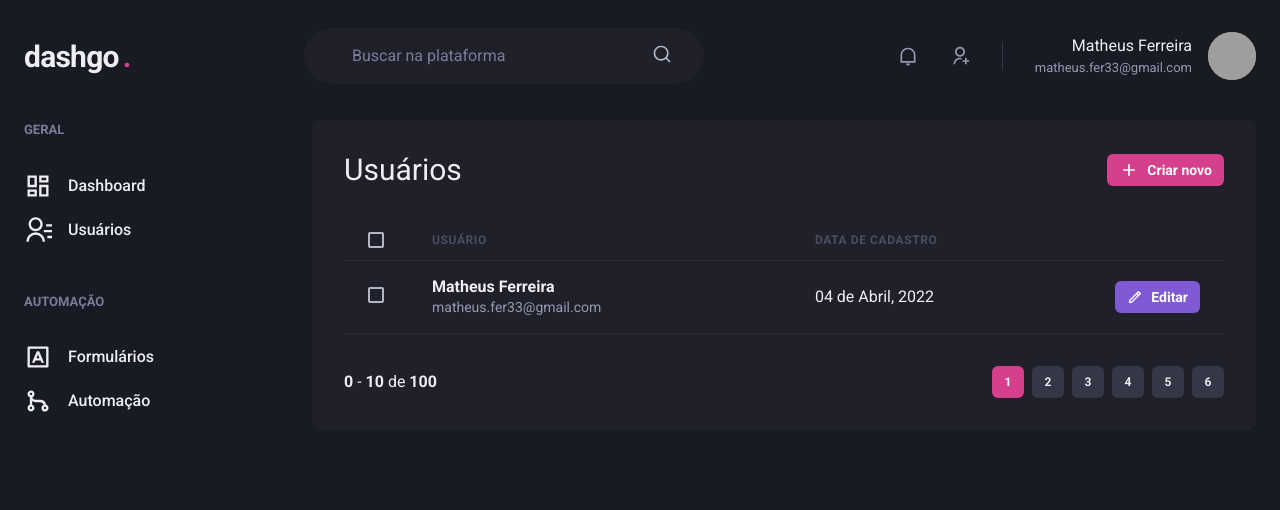
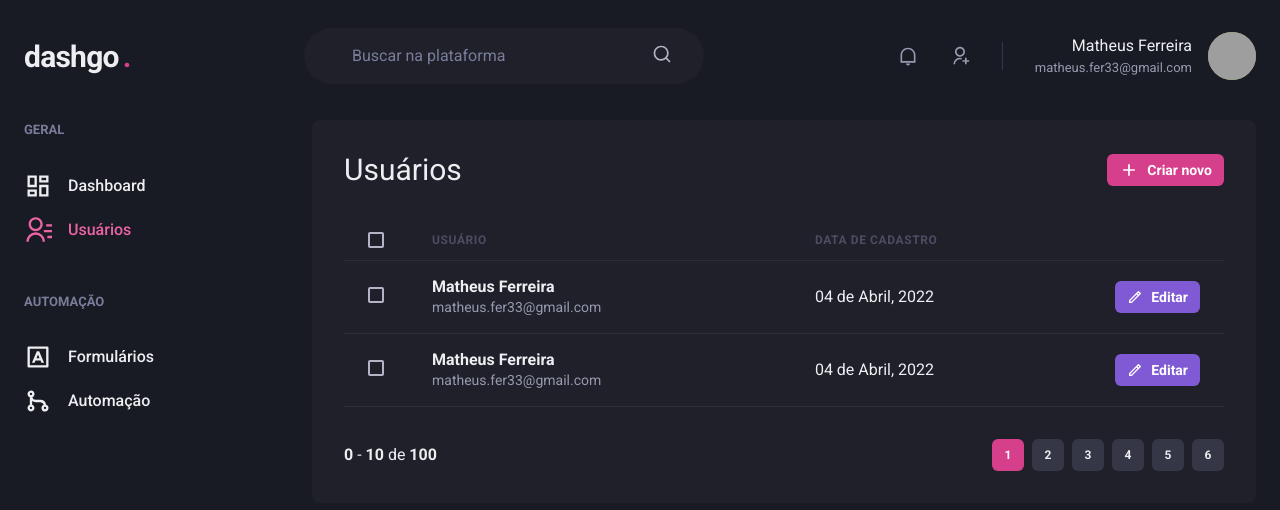
Before and after one commit to matheus-ferreira1/dashgo, a Next.js app: page /users in a window 1280 px wide. Shown: the top 510 px of the page. Built offline with nearby package versions, Linux system fonts and the light colour scheme; grey boxes are pictures that could not be loaded.

Commit message:
adicionado função que colore pagina ativa

```diff
--- /dev/null
+++ b/src/components/ActiveLink.tsx
@@ -0,0 +1,34 @@
+import Link, { LinkProps } from "next/link";
+import { useRouter } from "next/router";
+import { cloneElement, ReactElement } from "react";
+
+interface ActiveLinkProps extends LinkProps {
+   children: ReactElement;
+   shouldMatchExactHref?: boolean;
+}
+
+export function ActiveLink({ children, shouldMatchExactHref = false, ...rest }: ActiveLinkProps) {
+   const { asPath } = useRouter()
+
+   let isActive = false;
+
+   if (asPath === rest.href || asPath === rest.as) {
+      isActive = true;
+   }
+
+   if (shouldMatchExactHref && (asPath === rest.href || asPath === rest.as)) {
+      isActive = true;
+   }
+
+   if (!shouldMatchExactHref && (asPath.startsWith(String(rest.href)) || asPath.startsWith(String(rest.as)))) {
+      isActive = true;
+   }
+
+   return (
+    <Link {...rest}>
+       {cloneElement(children, {
+          color: isActive ? 'pink.400' : "gray.50"
+       })}
+    </Link>
+  )
+}
--- a/src/components/Pagination/index.tsx
+++ b/src/components/Pagination/index.tsx
@@ -4,7 +4,7 @@
    export function Pagination() {
      return (
        <Stack
-         direction="row"
+         direction={["column", "row"]}
          spacing="6"
          mt="8"
          justify="space-between"
--- a/src/components/Sidebar/NavLink.tsx
+++ b/src/components/Sidebar/NavLink.tsx
@@ -1,16 +1,20 @@
-import { Icon, Link, LinkProps as ChakraLinkProps, Text } from "@chakra-ui/react";
+import { Icon, Link as ChakraLink, LinkProps as ChakraLinkProps, Text } from "@chakra-ui/react";
 import { ElementType } from "react"
+import { ActiveLink } from "../ActiveLink";
 
 interface NavLinkProps extends ChakraLinkProps {
    icon: ElementType;
    children: string;
+   href: string;
 }
 
-export function NavLink({ icon, children, ...rest }: NavLinkProps) {
+export function NavLink({ icon, children, href, ...rest }: NavLinkProps) {
   return (
-   <Link display="flex" alignItems="center" {...rest}>
-      <Icon as={icon} fontSize="28" />
-      <Text ml="4" fontWeight="medium">{children}</Text>
-   </Link>
+   <ActiveLink href={href} passHref>
+      <ChakraLink display="flex" alignItems="center" {...rest}>
+         <Icon as={icon} fontSize="28" />
+         <Text ml="4" fontWeight="medium">{children}</Text>
+      </ChakraLink>
+   </ActiveLink>
   )
 }
--- a/src/components/Sidebar/SidebarNav.tsx
+++ b/src/components/Sidebar/SidebarNav.tsx
@@ -7,12 +7,12 @@
   return (
    <Stack spacing="12" align="flex-start">
       <NavSection title="GERAL">
-         <NavLink icon={RiDashboardLine}>Dashboard</NavLink>
-         <NavLink icon={RiContactsLine}>Usuários</NavLink>
+         <NavLink href="/dashboard" icon={RiDashboardLine}>Dashboard</NavLink>
+         <NavLink href="/users" icon={RiContactsLine}>Usuários</NavLink>
       </NavSection>
       <NavSection title="AUTOMAÇÃO">
-         <NavLink icon={RiInputMethodLine}>Formulários</NavLink>
-         <NavLink icon={RiGitMergeLine}>Automação</NavLink>
+         <NavLink href="/forms" icon={RiInputMethodLine}>Formulários</NavLink>
+         <NavLink href="/automation" icon={RiGitMergeLine}>Automação</NavLink>
       </NavSection>
    </Stack>
   )
--- a/src/pages/dashboard.tsx
+++ b/src/pages/dashboard.tsx
@@ -73,7 +73,7 @@
 
          <SimpleGrid flex="1" gap="4" minChildWidth="320px" alignItems="flex-start">
             <Box
-               p="8"
+               p={["4", "8"]}
                bg="gray.800"
                borderRadius={8}
                pb="4"
@@ -82,7 +82,7 @@
                <Chart options={options} series={series} type="area" height={160} />
             </Box>
             <Box
-               p="8"
+               p={["4", "8"]}
                bg="gray.800"
                borderRadius={8}
                pb="4"
--- a/src/pages/users/index.tsx
+++ b/src/pages/users/index.tsx
@@ -1,10 +1,16 @@
-import { Box, Button, Checkbox, Flex, Heading, Icon, Table, Tbody, Td, Text, Th, Thead, Tr } from "@chakra-ui/react";
+import { Box, Button, Checkbox, Flex, Heading, Icon, Table, Tbody, Td, Text, Th, Thead, Tr, useBreakpointValue } from "@chakra-ui/react";
+import Link from "next/link";
 import { RiAddLine, RiPencilLine } from "react-icons/ri";
 import { Header } from "../../components/Header";
 import { Pagination } from "../../components/Pagination";
 import { Sidebar } from "../../components/Sidebar";
 
 export default function UserList() {
+   const isWideVersion = useBreakpointValue({
+      base: false,
+      lg: true,
+   })
+
   return (
     <Box>
        <Header />
@@ -16,6 +22,7 @@
             <Flex mb="8" justify="space-between" align="center">
                <Heading size="lg" fontWeight="normal">Usuários</Heading>
 
+               <Link href="/users/create" passHref>
                   <Button
                      as="a"
                      size="sm"
@@ -25,22 +32,23 @@
                   >
                      Criar novo
                   </Button>
+               </Link>
             </Flex>
 
             <Table colorScheme="whiteAlpha">
                <Thead>
                   <Tr>
-                     <Th px="6" color="gray.300" width="8">
+                     <Th px={["4", "4", "6"]} color="gray.300" width="8">
                         <Checkbox colorScheme="pink" />
                      </Th>
                      <Th>Usuário</Th>
-                     <Th>Data de Cadastro</Th>
+                     { isWideVersion && <Th>Data de Cadastro</Th> }
                      <Th width="8"></Th>
                   </Tr>
                </Thead>
                <Tbody>
                   <Tr>
-                     <Td px="6">
+                     <Td px={["4", "4", "6"]}>
                         <Checkbox colorScheme="pink" />
                      </Td>
                      <Td>
@@ -49,7 +57,7 @@
                            <Text fontSize="sm" color="gray.300">matheus.fer33@gmail.com</Text>
                         </Box>
                      </Td>
-                     <Td>04 de Abril, 2022</Td>
+                     { isWideVersion && <Td>04 de Abril, 2022</Td> }
                      <Td>
                         <Button
                            as="a"
@@ -58,7 +66,30 @@
                            colorScheme="purple"
                            leftIcon={<Icon as={RiPencilLine} fontSize="16" />}
                         >
-                           Editar
+                           { isWideVersion ? 'Editar' : '' }
+                        </Button>
+                     </Td>
+                  </Tr>
+                  <Tr>
+                     <Td px={["4", "4", "6"]}>
+                        <Checkbox colorScheme="pink" />
+                     </Td>
+                     <Td>
+                        <Box>
+                           <Text fontWeight="bold">Matheus Ferreira</Text>
+                           <Text fontSize="sm" color="gray.300">matheus.fer33@gmail.com</Text>
+                        </Box>
+                     </Td>
+                     { isWideVersion && <Td>04 de Abril, 2022</Td> }
+                     <Td>
+                        <Button
+                           as="a"
+                           size="sm"
+                           fontSize="sm"
+                           colorScheme="purple"
+                           leftIcon={<Icon as={RiPencilLine} fontSize="16" />}
+                        >
+                           { isWideVersion ? 'Editar' : '' }
                         </Button>
                      </Td>
                   </Tr>
```
Also changed, not shown: src/pages/users/create.tsx (+9 -6 lines). Lines whose indentation alone changed are shown as unchanged.
